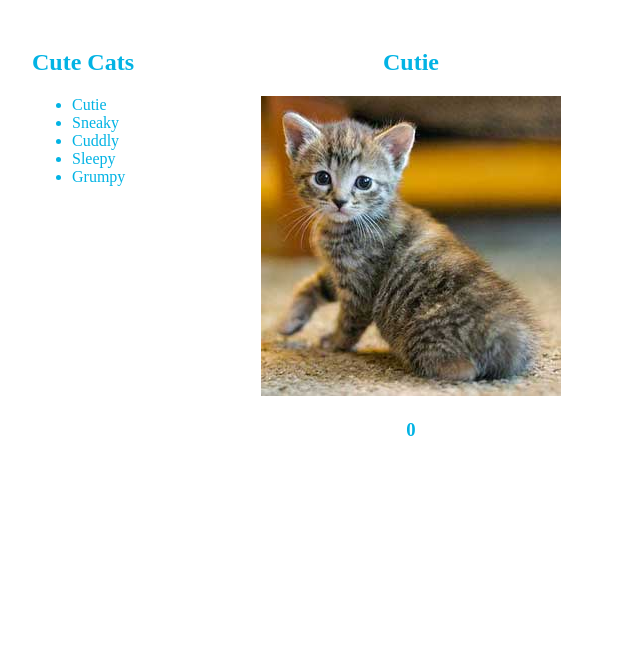
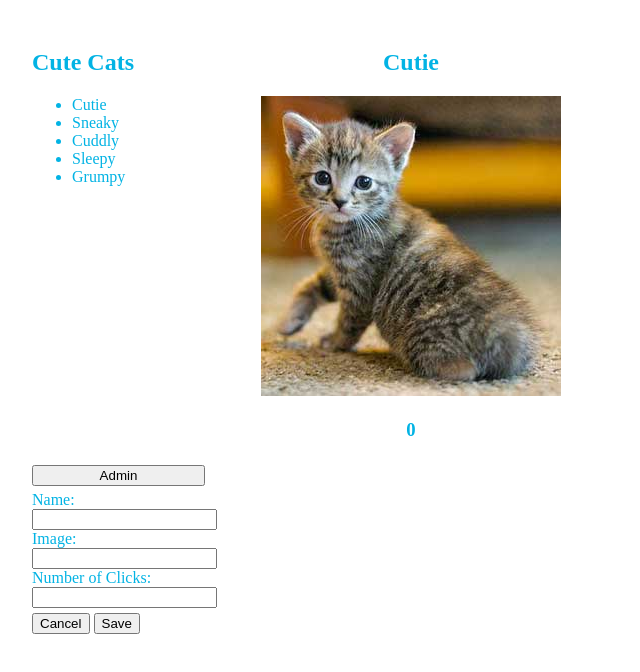
Before and after one commit to TodMcChesney/cat-clicker-premium-pro, a website: page index.html in a window 1280 px wide. Shown: the part 90-762 px from the top of the page, without its empty margins (293-933 px from the left). Drawn offline with Linux system fonts and the light colour scheme.

Commit message:
feat: Add html and css foradmin area

```diff
--- a/css/styles.css
+++ b/css/styles.css
@@ -10,8 +10,14 @@ html {
 }
 
 img,
-li {
+li,
+button {
     cursor: pointer;
+}
+
+label,
+button {
+    margin: 5px 0;
 }
 
 .container {
@@ -21,6 +27,7 @@ li {
 
 .flex-container {
     display: flex;
+    flex-wrap: wrap;
 }
 
 .center {
@@ -40,3 +47,10 @@ li {
     width: 80%;
     padding: 0 5px;
 }
+
+.admin-div {
+    display: flex;
+    flex-direction: column;
+    width: 183px;
+    padding: 0 5px;
+}
--- a/index.html
+++ b/index.html
@@ -23,6 +23,16 @@
                 <img id="cat-image" src="" alt="cat">
                 <h3 id="cat-counter"></h3>
             </div>
+            <div class="admin-div">
+                <button id="admin-button">Admin</button>
+                <div id="admin-form">
+                    <label>Name: <input id="input-name" type="text"></label>
+                    <label>Image: <input id="input-image" type="text"></label>
+                    <label>Number of Clicks: <input id="input-counter" type="text"></label>
+                    <button id="cancel-button">Cancel</button>
+                    <button id="save-button">Save</button>
+                </div>
+            </div>
         </main>
         <script src="js/app.js"></script>
     </body>
```
